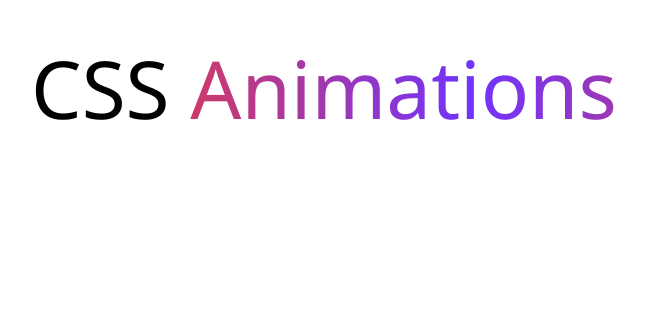
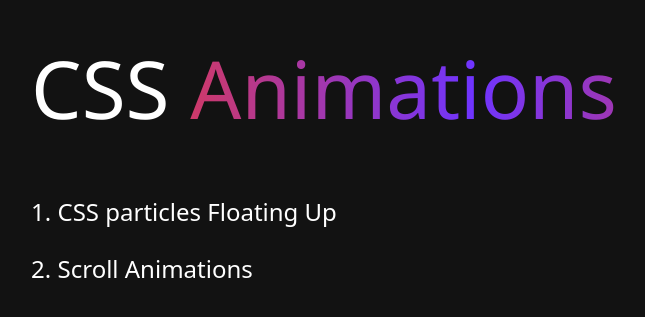
Before and after one commit to push-on/svelte-css-animations, a SvelteKit app: page / in a window 1280 px wide. Shown: the part 101-418 px from the top of the page, without its empty margins (316-961 px from the left). Built offline with nearby package versions, Linux system fonts and the light colour scheme.

Commit message:
removed dark

```diff
--- a/src/style.css
+++ b/src/style.css
@@ -1,5 +1,5 @@
 :root {
-	color-scheme: light dark;
+	color-scheme: dark;
 	box-sizing: border-box;
 	font-family: system-ui, "Segoe UI", "Open Sans", "Helvetica Neue",
 		sans-serif;
```
